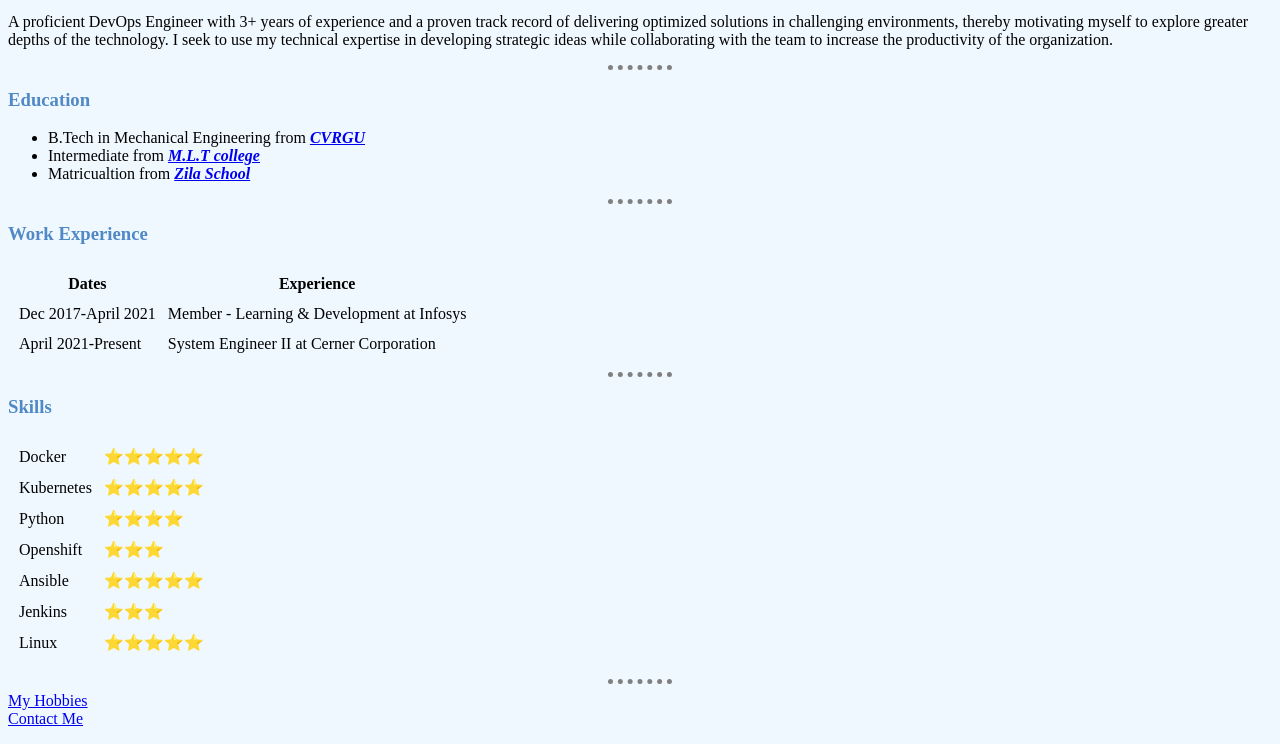
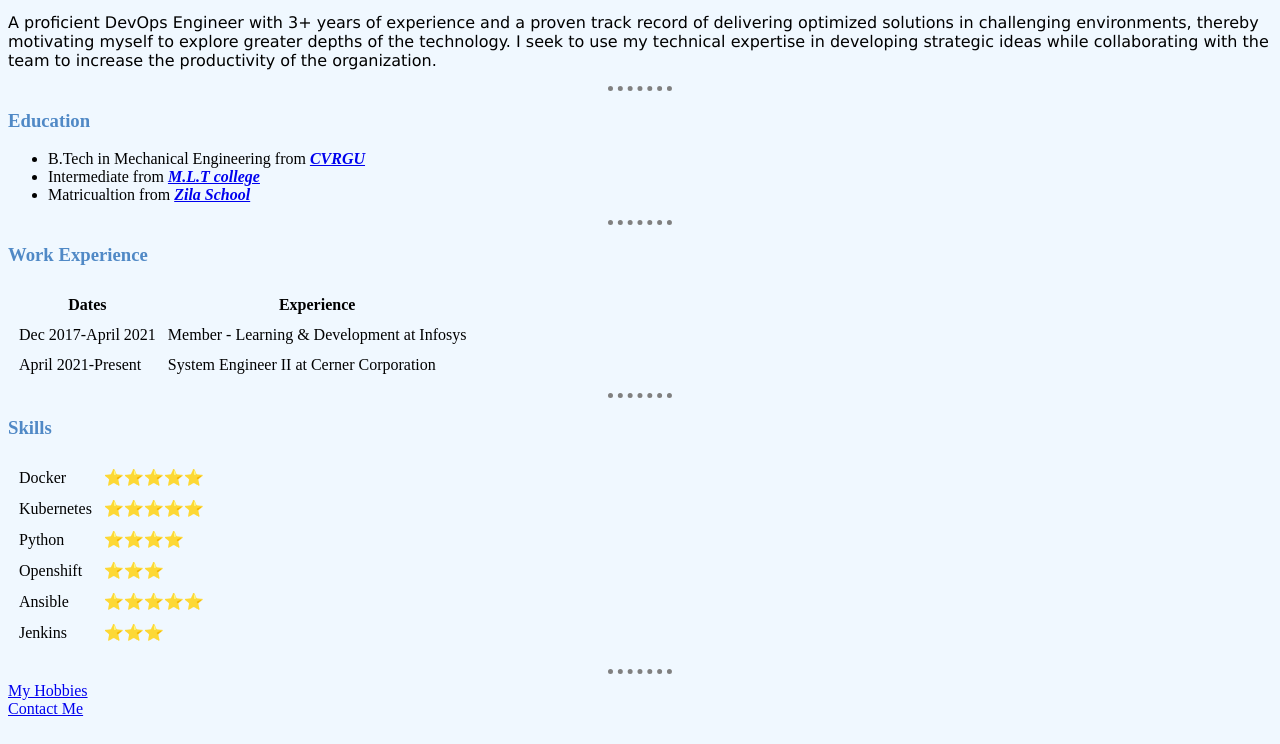
Before and after one commit to ShivSingh96/cv, a plain HTML site: page index.html in a window 1280 px wide. Shown: the part 168-912 px from the top of the page. Drawn offline with Linux system fonts and the light colour scheme.

Commit message:
Update index.html

```diff
--- a/index.html
+++ b/index.html
@@ -19,12 +19,11 @@
       </td>
     </tr>
   </table>
-  <p>A proficient DevOps Engineer with 3+ years of experience and a proven track record of delivering optimized solutions in challenging environments, thereby motivating myself to explore greater depths of the technology. I seek to use my technical
+  <p class="para">A proficient DevOps Engineer with 3+ years of experience and a proven track record of delivering optimized solutions in challenging environments, thereby motivating myself to explore greater depths of the technology. I seek to use my technical
     expertise in developing strategic ideas while collaborating with the team to increase the productivity of the organization.</p>
   <hr>
   <h3>Education</h3>
-  <p>
-  <ul>
+  <ul class="list">
     <li>B.Tech in Mechanical Engineering from <em><strong><a href="https://cgu-odisha.ac.in/">CVRGU</a></strong></em></li>
     <li>Intermediate from <em><strong><a href="https://mltcollege.org/">M.L.T college</a></strong></em></li>
     <li>Matricualtion from <em><strong><a href="https://www.facebook.com/ZILA-School-Saharsa-129505053813662/">Zila School</a></strong></em></li>
@@ -77,10 +76,6 @@
       <td>Jenkins</td>
       <td>⭐⭐⭐</td>
     </tr>
-    <tr>
-      <td>Linux</td>
-      <td>⭐⭐⭐⭐⭐</td>
-    </tr>
   </table>
   </p>
   <hr>
```
